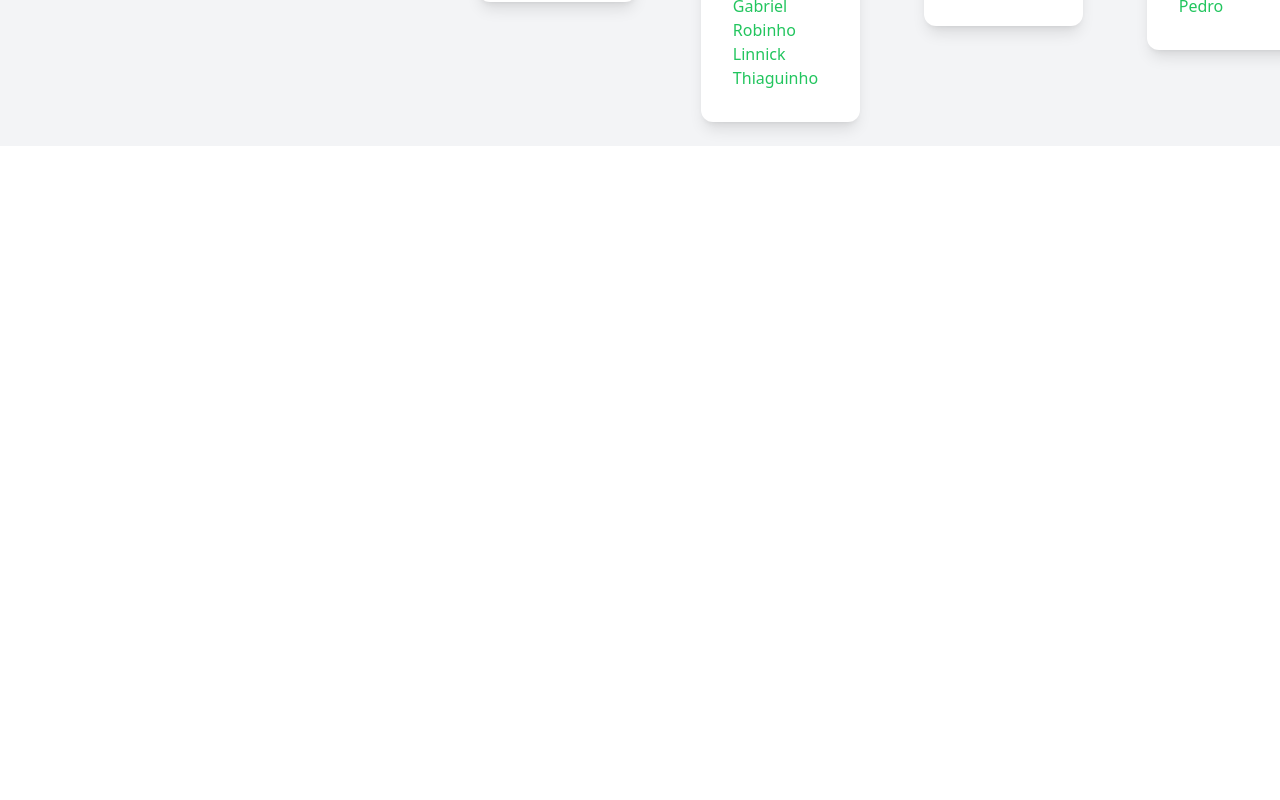
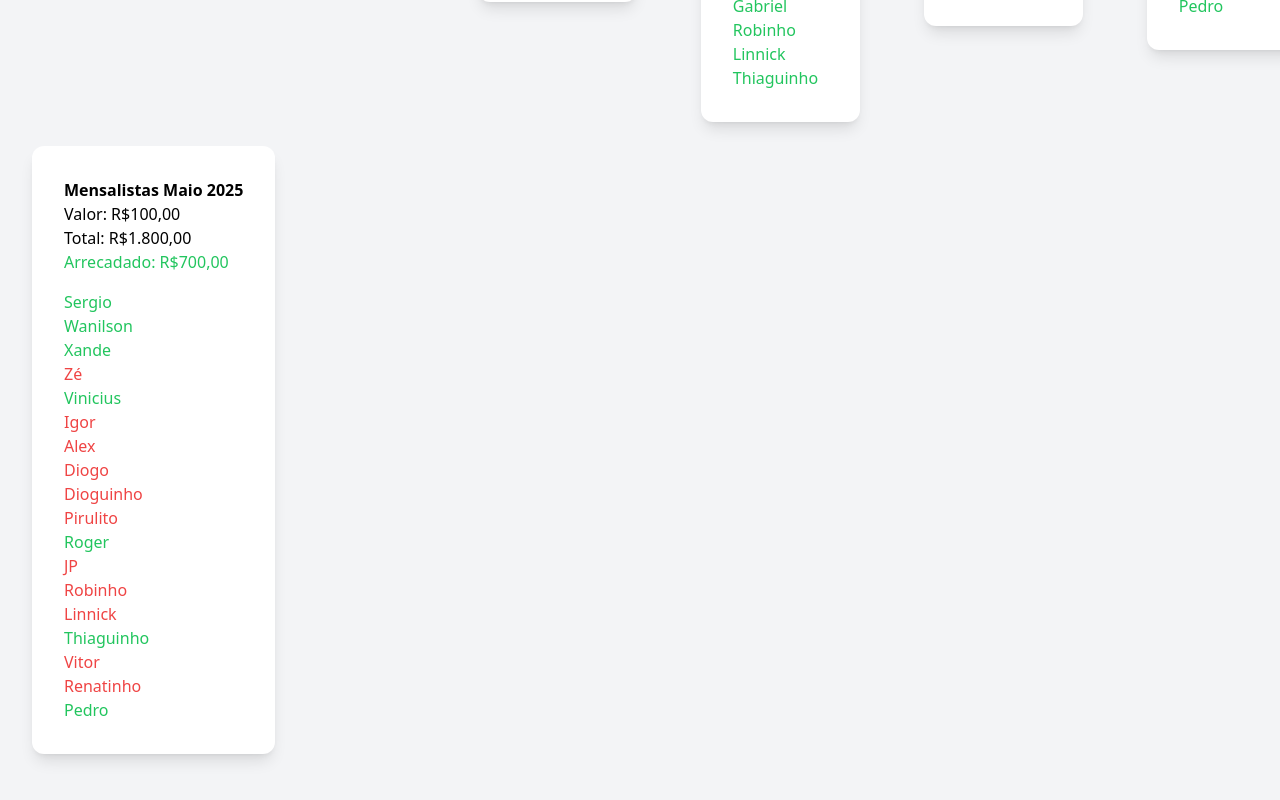
Before and after one commit to diogop2003/futebol, an Angular app in the folder pelada-front/: page /mensalistas in a window 1280 px wide. Shown: the part 884-1684 px from the top of the page. Before the commit the page ends 1030 px from the top, so only its background shows below. Built offline with nearby package versions, Linux system fonts and the light colour scheme.

Commit message:
maio/2025

```diff
--- a/pelada-front/src/app/pages/diaristas/diaristas.component.html
+++ b/pelada-front/src/app/pages/diaristas/diaristas.component.html
@@ -418,5 +418,22 @@
                 <li class="text-green-500">Bigode (JP)</li>
             </ol>
         </div>
+        <div class="rounded-xl bg-white p-8 shadow-lg mx-8">
+            <h1 class="font-md font-bold">Diaristas Pelada 24/04/2025</h1>
+            <div class="mb-4">
+                <h1 class="font-sm">Valor: R$30,00</h1>
+                <h1 class="font-sm">Total: R$160,00</h1>
+                <h1 class="font-sm text-green-500">Total arrecadado: R$100,00</h1>
+            </div>
+            <ol>
+                <li class="text-green-500">Pet (Pedro)</li>
+                <li class="text-green-500">Torvic (Zé)</li>
+                <li class="text-red-500">Portuga (JP)</li>
+                <li class="text-green-500">Pingo</li>
+                <li class="text-green-500">Matheus (Renatinho)</li>
+                <li class="text-green-500">Lucas (Thiaguinho)</li>
+                <li class="text-red-500">Bigode (Diogo)</li>
+            </ol>
+        </div>
     </section>
 </section>
--- a/pelada-front/src/app/pages/mensalista/mensalista.component.html
+++ b/pelada-front/src/app/pages/mensalista/mensalista.component.html
@@ -178,3 +178,33 @@
         </ol>
     </div>
 </section>
+<section class="flex mt-0 min-h-screen items-start bg-gray-100">
+    <div class="rounded-xl bg-white p-8 shadow-lg mx-8">
+        <h1 class="font-md font-bold">Mensalistas Maio 2025</h1>
+        <div class="mb-4">
+            <h1 class="text-md">Valor: R$100,00</h1>
+            <h1 class="text-md">Total: R$1.800,00</h1>
+            <h1 class="text-green-500">Arrecadado: R$700,00</h1>
+        </div>
+        <ol>
+            <li class="text-green-500">Sergio</li>
+            <li class="text-green-500">Wanilson</li>
+            <li class="text-green-500">Xande</li>
+            <li class="text-red-500">Zé</li>
+            <li class="text-green-500">Vinicius</li>
+            <li class="text-red-500">Igor</li>
+            <li class="text-red-500">Alex</li>
+            <li class="text-red-500">Diogo</li>
+            <li class="text-red-500">Dioguinho</li>
+            <li class="text-red-500">Pirulito</li>
+            <li class="text-green-500">Roger</li>
+            <li class="text-red-500">JP</li>
+            <li class="text-red-500">Robinho</li>
+            <li class="text-red-500">Linnick</li>
+            <li class="text-green-500">Thiaguinho</li>
+            <li class="text-red-500">Vitor</li>
+            <li class="text-red-500">Renatinho</li>
+            <li class="text-green-500">Pedro</li>
+        </ol>
+    </div>
+</section>
--- a/pelada-front/src/app/pages/saldo/saldo.component.html
+++ b/pelada-front/src/app/pages/saldo/saldo.component.html
@@ -24,12 +24,12 @@
             </thead>
             <tbody>
                 <tr class="border-b">
-                    <td class="w-auto py-4 text-md text-gray-700">Saldo Março</td>
-                    <td class="w-auto py-4 text-md text-green-500">2.401,00</td>
+                    <td class="w-auto py-4 text-md text-gray-700">Saldo Abril</td>
+                    <td class="w-auto py-4 text-md text-green-500">2.589,00</td>
                 </tr>
                 <tr class="border-b gap-5">
-                    <td class="w-auto py-4 text-md text-gray-700">Pagantes Abril</td>
-                    <td class="w-auto py-4 text-md text-green-500">1.800,00</td>
+                    <td class="w-auto py-4 text-md text-gray-700">Pagantes Maio</td>
+                    <td class="w-auto py-4 text-md text-green-500">700,00</td>
                 </tr>
                 <tr class="border-b gap-5">
                     <td class="w-auto py-4 text-md text-gray-700">Mensalidade do campo</td>
@@ -37,19 +37,19 @@
                 </tr>
                 <tr class="border-b gap-5">
                     <td class="w-auto py-4 text-md text-gray-700">Goleiros mês</td>
-                    <td class="w-auto py-4 text-md text-red-500">-560,00</td>
+                    <td class="w-auto py-4 text-md text-red-500">-140,00</td>
                 </tr>
                 <tr class="border-b gap-5">
-                    <td class="w-auto py-4 text-md text-gray-700">Diaristas Abril</td>
-                    <td class="w-auto py-4 text-md text-green-500">970,00</td>
+                    <td class="w-auto py-4 text-md text-gray-700">Diaristas Maio</td>
+                    <td class="w-auto py-4 text-md text-green-500">100,00</td>
                 </tr>
+                <!-- <tr class="border-b gap-5">
+                    <td class="w-auto py-4 text-md text-gray-700">Gastos adicionais Maio</td>
+                    <td class="w-auto py-4 text-md text-red-500">-00,00</td>
+                </tr> -->
                 <tr class="border-b gap-5">
-                    <td class="w-auto py-4 text-md text-gray-700">Gastos adicionais Abril</td>
-                    <td class="w-auto py-4 text-md text-red-500">-120,00</td>
-                </tr>
-                <tr class="border-b gap-5">
-                    <td class="w-auto py-4 text-md text-gray-700">Gastos churrasco Abril</td>
-                    <td class="w-auto py-4 text-md text-red-500">-302,00</td>
+                    <td class="w-auto py-4 text-md text-gray-700">Gastos churrasco Maio</td>
+                    <td class="w-auto py-4 text-md text-red-500">-00,00</td>
                 </tr>
                 <!--<tr class="border-b gap-5">
                     <td class="w-auto py-4 text-md text-gray-700">Pagantes churrasco Abril</td>
@@ -57,7 +57,7 @@
                 </tr> -->
                 <tr class="border-b gap-5">
                     <td class="w-auto py-4 text-md text-gray-700">SALDO TOTAL</td>
-                    <td class="w-auto py-4 text-md text-green-500">2.589,00</td>
+                    <td class="w-auto py-4 text-md text-green-500">1.649,00</td>
                 </tr>
             </tbody>
         </table>
```
